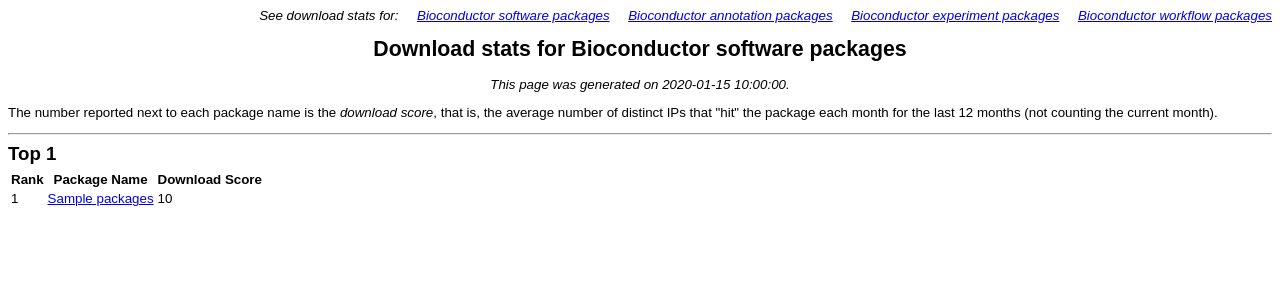
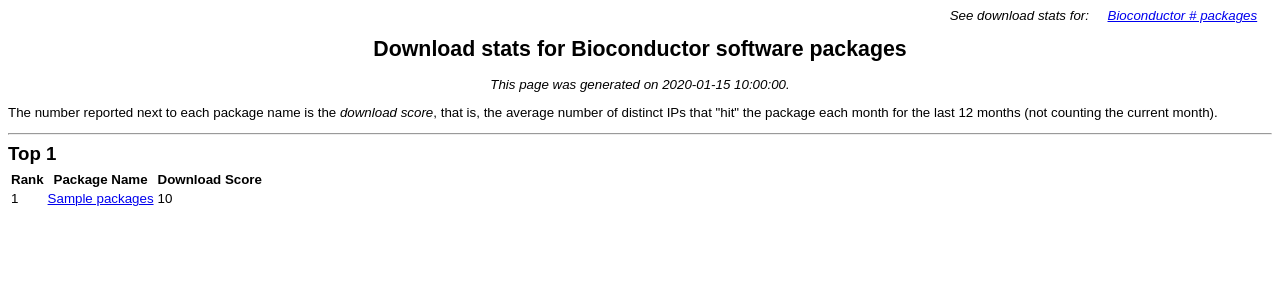
Before and after one commit to Bioconductor/bio-web-stats, a Flask app: template app/templates/category.html in a window 1280 px wide. Shown: the top 300 px of the page. Run offline with Flask 3, Linux system fonts and the light colour scheme; the template is opened without the code that fills it: most values are stand-ins (such as "Sample title", 1, 10 or a date in 2020); parts of the project's set-up code (start-up, migrations or seed data) failed here and were passed over.

Commit message:
wip app.py

```diff
--- a/app/app.py
+++ b/app/app.py
@@ -12,13 +12,15 @@
 import math
 import numpy
 
+import app.app_helpers as ah
+
 
 import db.db as dbm
 from db.db import PackageType, packge_type_exists
 
 PATH = '/packages/stats'
 
-# TDODO: THIS IS MOCK DATABASE FOR INITIAL TESTING
+# TODO: THIS IS MOCK DATABASE FOR INITIAL TESTING
 from datetime import date
 
 test_database_spec = [
@@ -92,8 +94,7 @@
     formatted_output = dataframe_to_string_list(df)
     return formatted_output
 
-@app.route(PATH)
-@app.route(PATH + '/')
+
 @app.route(PATH + '/<package_type>.html')
 def show_packages_summary(package_type):
     # Define the common data
@@ -101,7 +102,8 @@
         'bioconductor_link': 'bioc.html',
         'annotation_link': 'data-annotation.html',
         'experiment_link': 'data-experiment.html',
-        'generated_date': '2023-10-11 01:29:48 -0400 (Wed, 11 Oct 2023)',
+        'workflows_link': 'workflows.html',
+        'generated_date': ah.app_config.today(),
         'data': [
             {'Packages': 'S4Vectors', 'Score': 90},
             {'Packages': 'Biobase', 'Score': 85},
@@ -125,10 +127,19 @@
         top_count = top_counts[package_type]
     else:
         # Handle the case where package_type is not recognized
-        return "Package type not found"
+        abort(404)
 
-    return render_template('category.html', top_count=top_count, **common_data)
+    # Add category links for the top of the page
+    category_links = {
+        'bioc': ['data-experiment', 'data-annotation', 'workflows'],
+        'data-annotation': ['bioc', 'data-experiment', 'workflows'],
+        'data-experiment': ['bioc', 'data-annotation', 'workflows'],
+        'workflows': ['bioc', 'data-experiment', 'data-annotation'],
+    }
 
+    category_links[package_type] = [link for link in category_links[package_type] if link != package_type]
+
+    return render_template('category.html', top_count=top_count, **common_data, category_links=category_links, package_type=package_type)
 
 
 #fuction to plot the bar graphs
--- a/app/templates/category.html
+++ b/app/templates/category.html
@@ -9,18 +9,9 @@
         <TR>
             <TD style="padding: 0px; text-align: right;">
                 <I>See download stats for:</I>&nbsp;&nbsp;&nbsp;&nbsp;
-                {% if package_type != 'bioc' %}
-                <I><A HREF="bioc.html">Bioconductor software packages</A></I>&nbsp;&nbsp;&nbsp;&nbsp;
-                {% endif %}
-                {% if package_type != 'data-annotation' %}
-                <I><A HREF="data-annotation.html">Bioconductor annotation packages</A></I>&nbsp;&nbsp;&nbsp;&nbsp;
-                {% endif %}
-                {% if package_type != 'data-experiment' %}
-                <I><A HREF="data-experiment.html">Bioconductor experiment packages</A></I>&nbsp;&nbsp;&nbsp;&nbsp;
-                {% endif %}
-                {% if package_type != 'workflows' %}
-                <I><A HREF="workflows.html">Bioconductor workflow packages</A></I>
-                {% endif %}
+                {% for link in category_links[package_type] %}
+                <I><A HREF="{{ link }}.html">Bioconductor {{ link }} packages</A></I>&nbsp;&nbsp;&nbsp;&nbsp;
+                {% endfor %}
             </TD>
         </TR>
     </TABLE>
--- a/db/db.py
+++ b/db/db.py
@@ -5,7 +5,7 @@
 from sqlalchemy.exc import SQLAlchemyError
 import pandas as pd
 from typing import Optional
-from app_helpers import app_config
+from app.app_helpers import app_config
 
 from enum import Enum
 from typing import Any, List, Tuple
```
